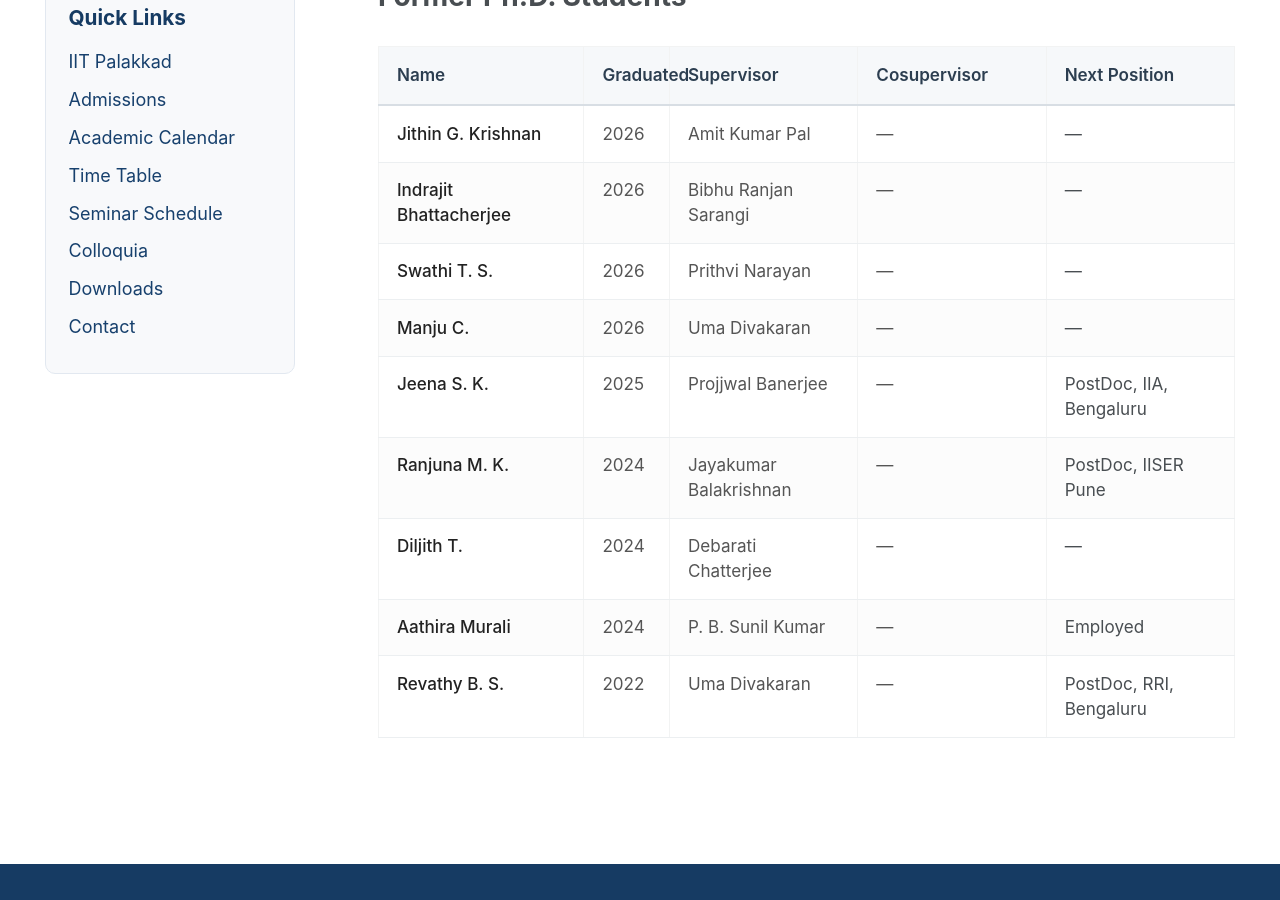
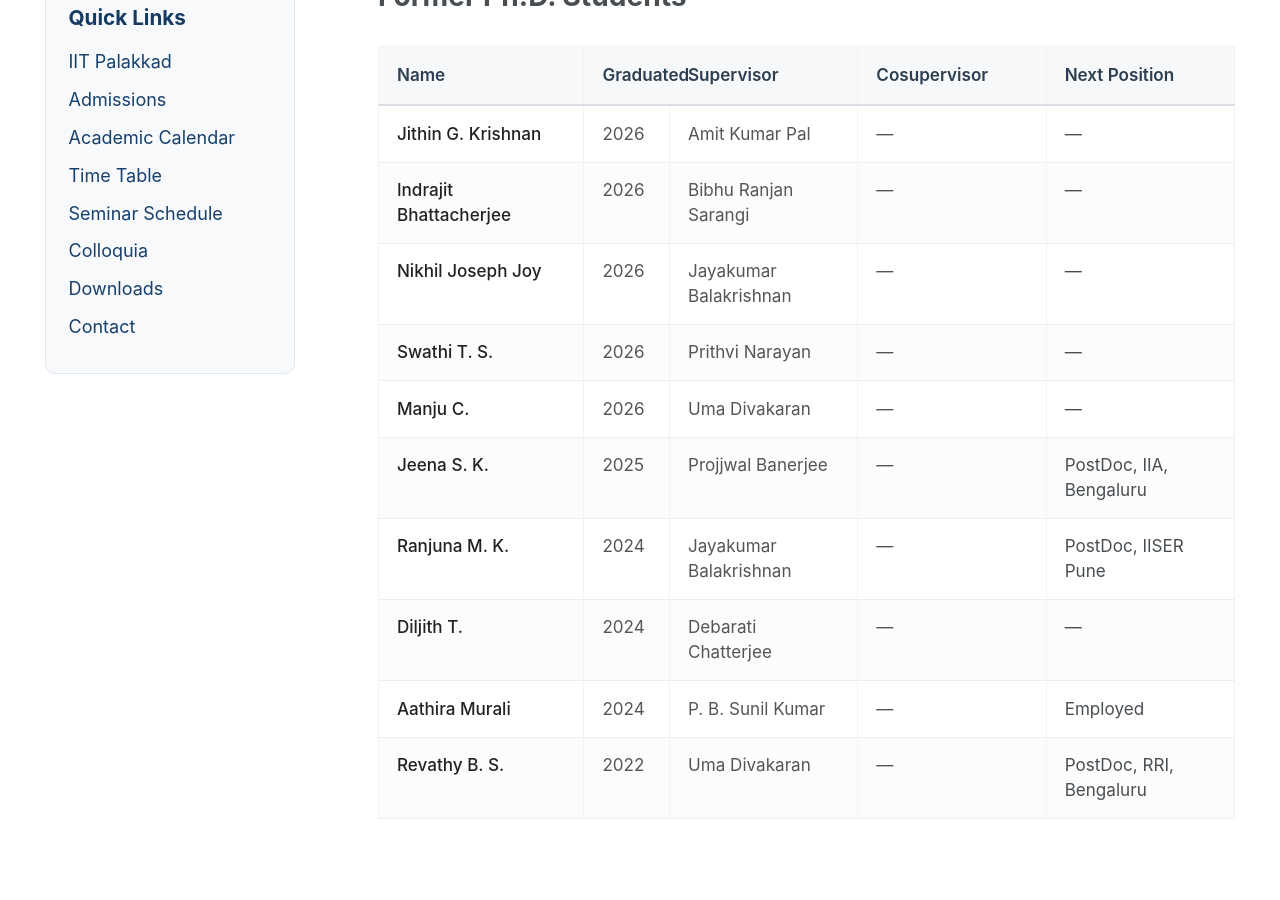
Before and after one commit to phyall/phyall.github.io, a Jekyll site: the page built from _pages/former_phd.md, in a window 1280 px wide and 900 px high, scrolled down 316 px. Built offline with Jekyll 4.4.1, drawn with Linux system fonts in a browser that asks for light colours; a style sheet for code colours, icons or effects is not loaded.

Commit message:
Update phd_students.yml

```diff
--- a/_data/phd_students.yml
+++ b/_data/phd_students.yml
@@ -64,10 +64,10 @@
   next_position:
 
 - name: Nikhil Joseph Joy
-  status: ongoing
+  status: finished
   program: PhD
   joining_year: 2019
-  graduation_year:
+  graduation_year: 2026
   supervisor: Jayakumar Balakrishnan
   joint_supervisor:
   cycle: December
```
